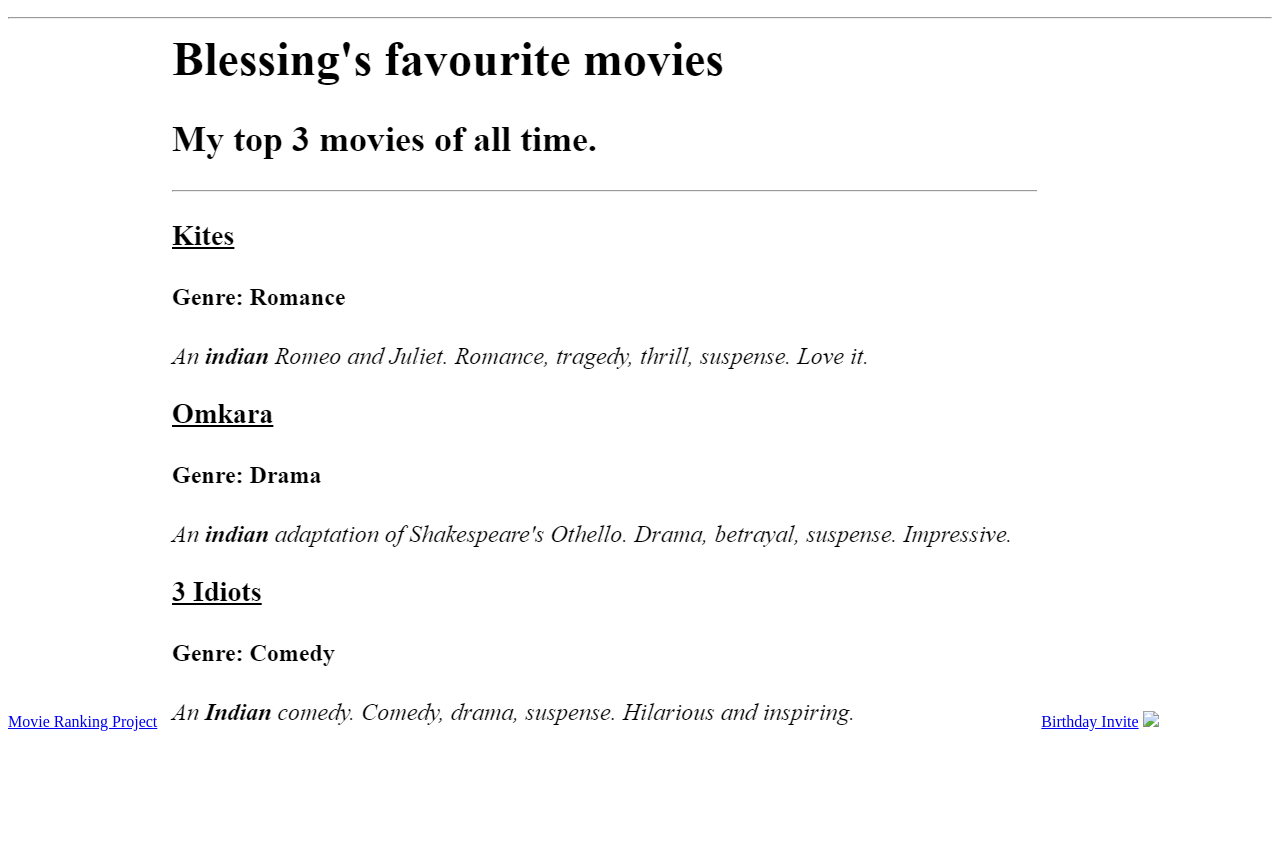
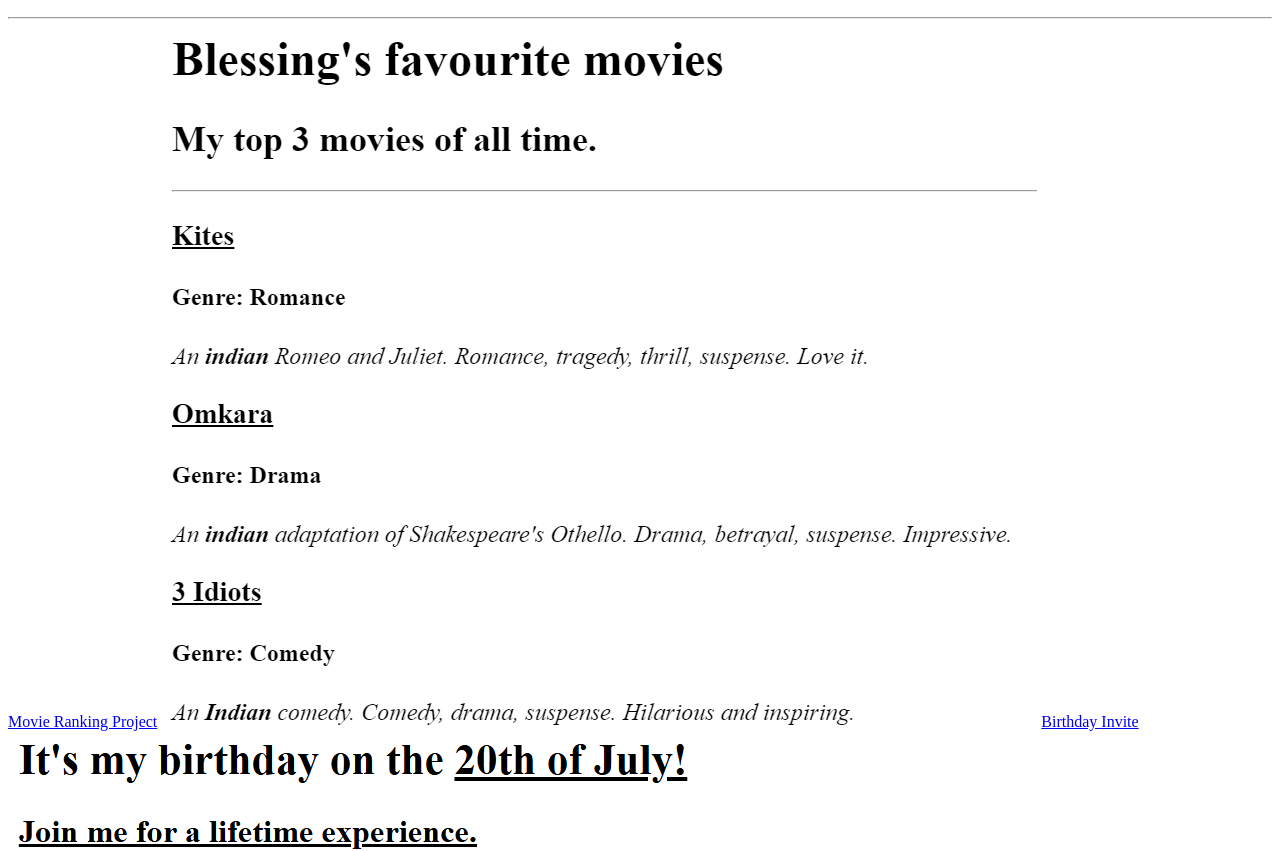
Before and after one commit to BrilliantBoo/html-portfolio, a plain HTML site: page index.html in a window 1280 px wide. Shown: the part 110-961 px from the top of the page. Before the commit the page ends 849 px from the top, so only its background shows below. Drawn offline with Linux system fonts and the light colour scheme.

Commit message:
index.html

```diff
--- a/index.html
+++ b/index.html
@@ -20,7 +20,7 @@
   <a href="http://I2TWelbX75z84O0:ZR4WkPCOhLZNHq4@localhost:14314/storage/emulated/0/Web%20development%20project/4.3%20HTML%20Porfolio%20Project/public/movie-ranking.html">Movie Ranking Project</a>
   <img src="./assets/images/my-movie-ranking.png"/>
   <a href="http://I2TWelbX75z84O0:ZR4WkPCOhLZNHq4@localhost:14314/storage/emulated/0/Web%20development%20project/4.3%20HTML%20Porfolio%20Project/public/birthday-invite.html">Birthday Invite</a>
-  <img src="./assets/images/my-bitthday-invite.png"/>
+  <img src="./assets/images/my-birthday-invite.png"/>
   <!-- TODO 6: Add images to show the project previews
 HINT for TODO 6: You can use the height attribute set to 200 to make the image smaller:
 https://developer.mozilla.org/en-US/docs/Web/HTML/Element/img#attr-height -->
```
